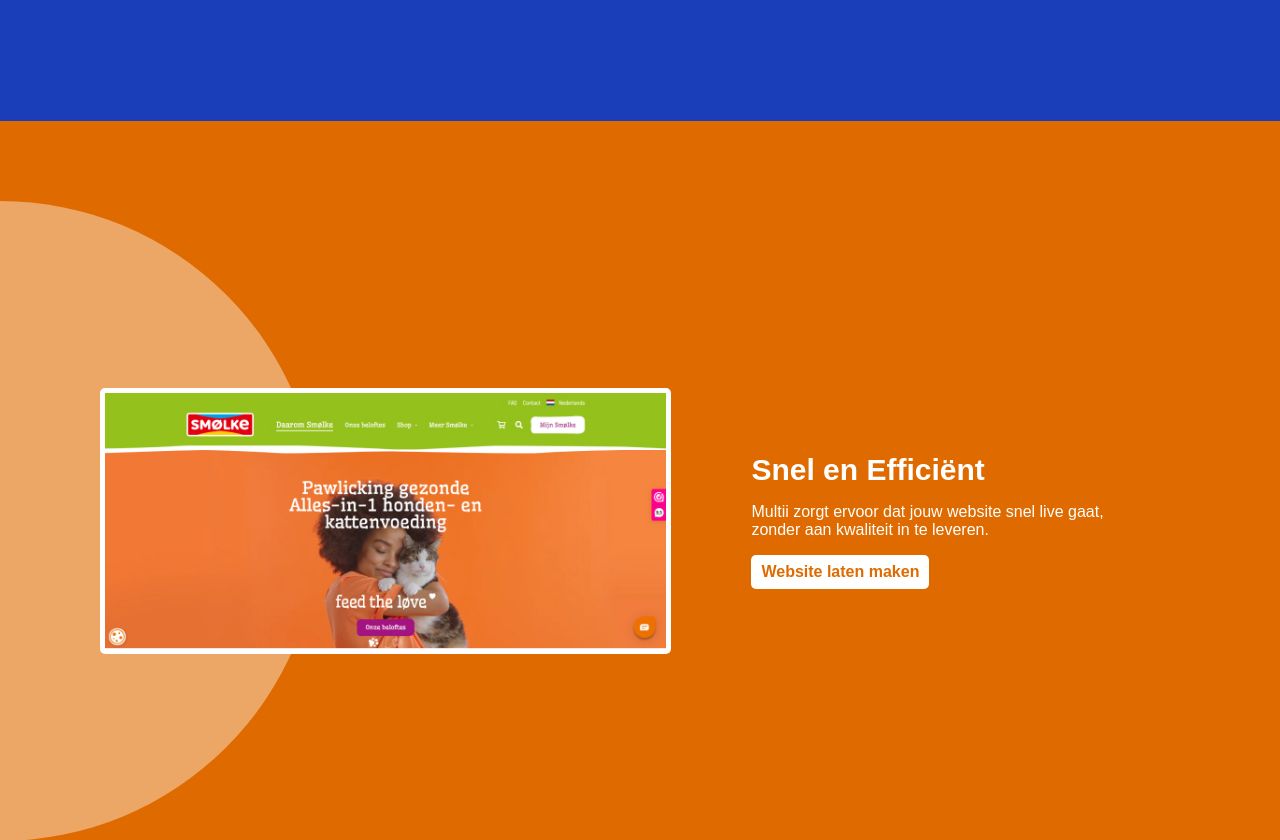
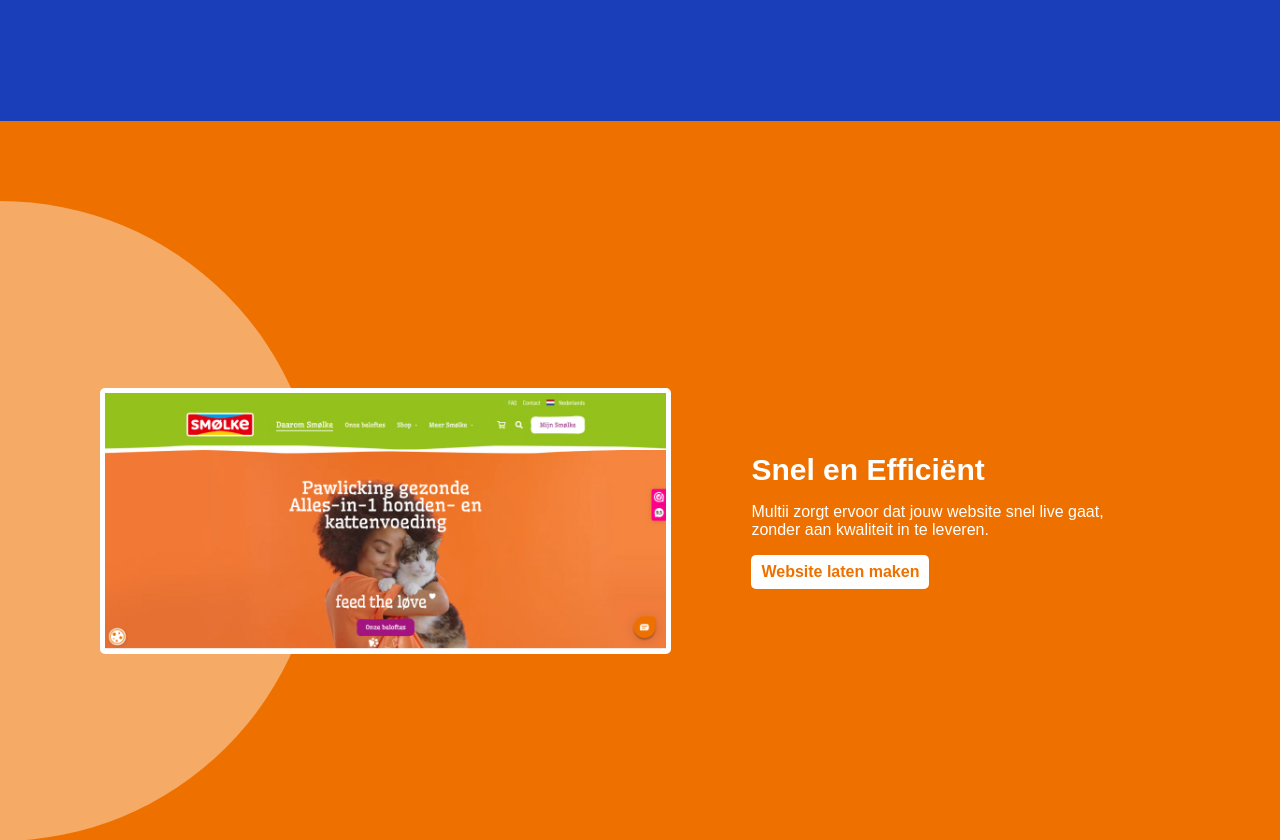
Before and after one commit to timmit147/Multii, a plain HTML site: page index.html in a window 1280 px wide. Shown: the part 720-1560 px from the top of the page. Drawn offline with Linux system fonts and the light colour scheme.

Commit message:
color fix

```diff
--- a/css/style.css
+++ b/css/style.css
@@ -66,7 +66,7 @@ body{
 /* Start image-text */
 
 .image-text{
-    background-color: #df6b00;
+    background-color: #EE7100;
     height: 100vh;
     width: 100%;
     color: white;
@@ -98,7 +98,7 @@ body{
 }
 
 .image-text a{
-    color: #df6b00;
+    color: #EE7100;
     background-color: white;
     padding: 8px 10px;
     border-radius: 5px;
```
